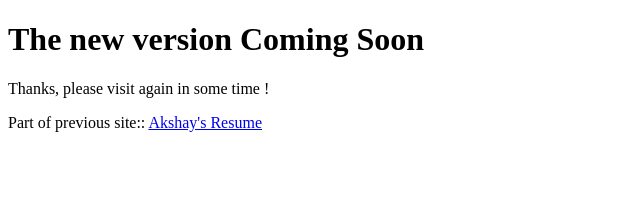
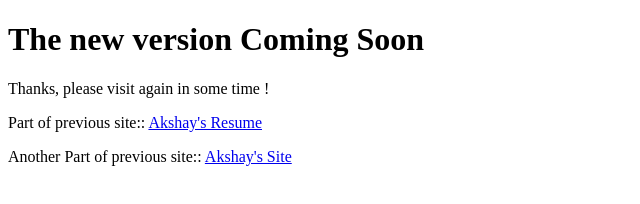
Before and after one commit to akshaychaudhari/akshaychaudhari.github.io, a plain HTML site: page index.html in a window 1280 px wide. Shown: the whole page, without its empty margins (0-640 px from the left). Drawn offline with Linux system fonts and the light colour scheme.

Commit message:
Update index.html

```diff
--- a/index.html
+++ b/index.html
@@ -9,5 +9,6 @@
 <p>Thanks, please visit again in some time !</p>
 
 <p>Part of previous site:: <a href="https://akshaychaudhari.github.io/MyCV/">Akshay's Resume</a></p>
+<p>Another Part of previous site:: <a href="https://akshaychaudhari.github.io/FirstOne/">Akshay's Site</a></p>
 </body>
 </html>
```
